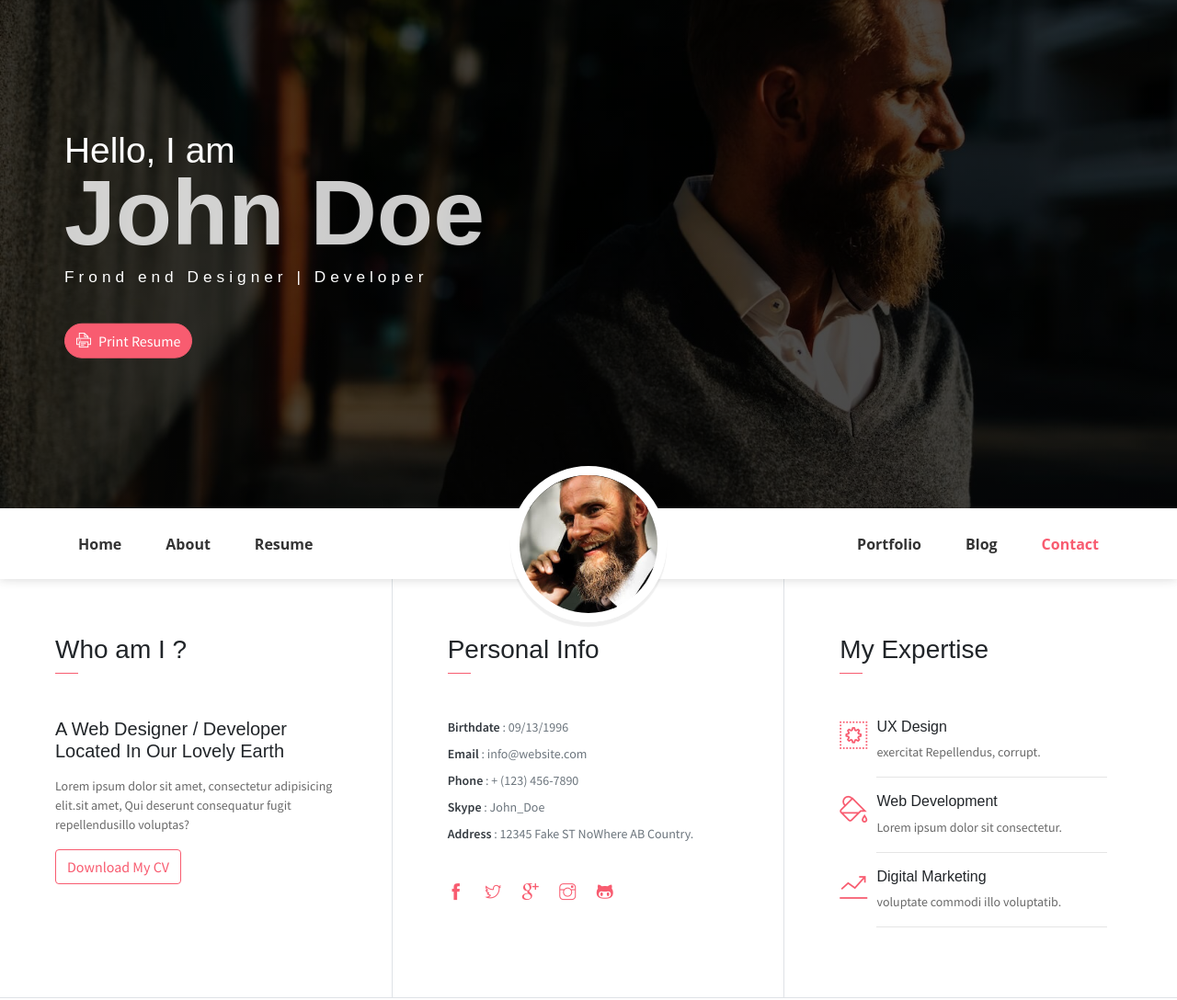
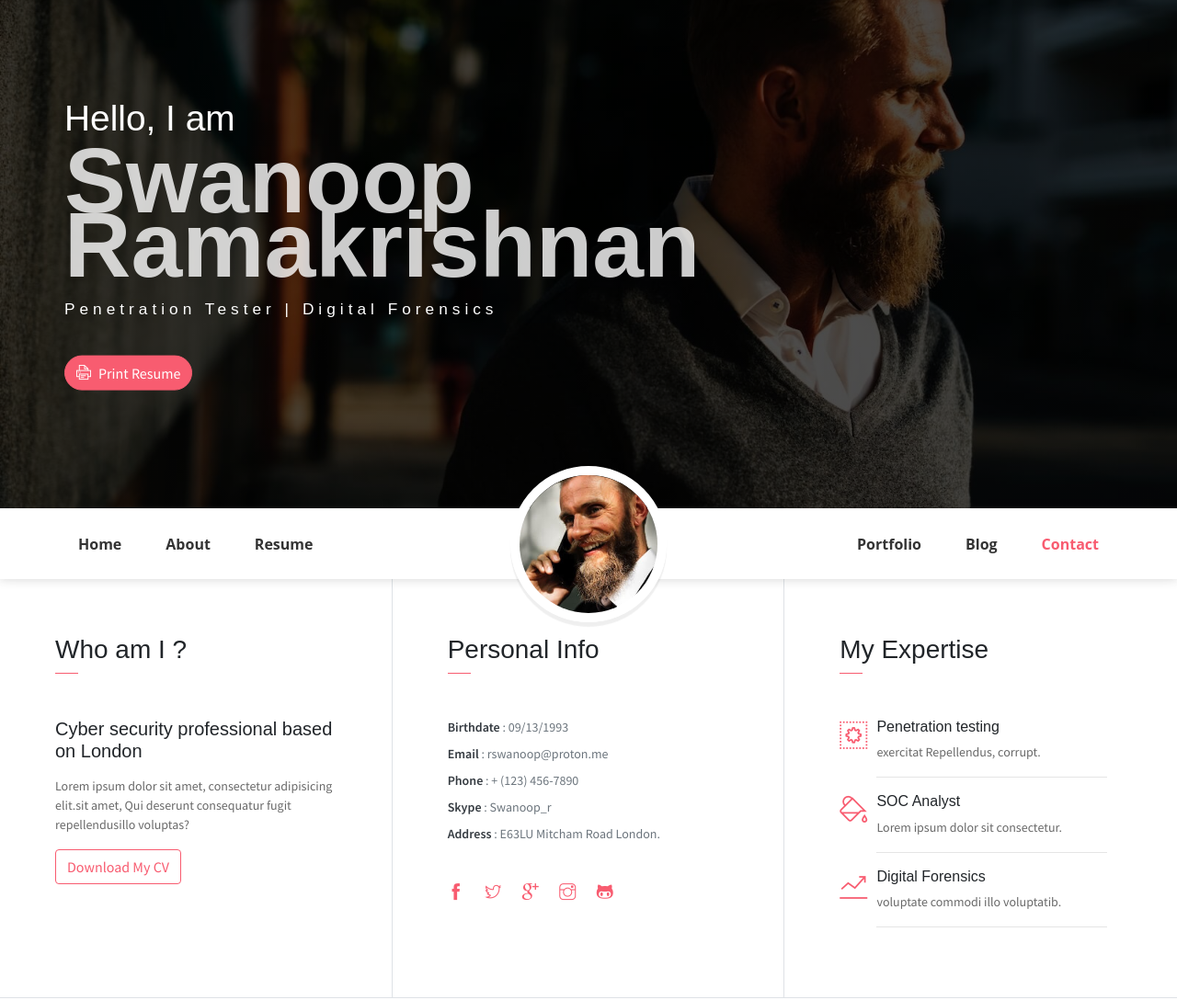
Before and after one commit to rswanoop/rswanoop.github.io, a plain HTML site: page index.html in a window 1280 px wide. Shown: the part 87-1175 px from the top of the page at 92% size. Drawn offline with Linux system fonts and the light colour scheme; some packages are replaced by stand-ins of ours; some icons are missing.

Commit message:
Name and details

```diff
--- a/index.html
+++ b/index.html
@@ -24,8 +24,8 @@
             </ul>
             <div class="header-content">
                 <h4 class="header-subtitle" >Hello, I am</h4>
-                <h1 class="header-title">John Doe</h1>
-                <h6 class="header-mono" >Frond end Designer | Developer</h6>
+                <h1 class="header-title">Swanoop Ramakrishnan </h1>
+                <h6 class="header-mono" >Penetration Tester | Digital Forensics</h6>
                 <button class="btn btn-primary btn-rounded"><i class="ti-printer pr-2"></i>Print Resume</button>
             </div>
         </div>
@@ -50,8 +50,8 @@
                 <ul class="navbar-nav brand">
                     <img src="assets/imgs/avatar.jpg" alt="" class="brand-img">
                     <li class="brand-txt">
-                        <h5 class="brand-title">John Doe</h5>
-                        <div class="brand-subtitle">Web Designer | Developer</div>
+                        <h5 class="brand-title">Swanoop Ramakrishnan</h5>
+                        <div class="brand-subtitle">Penetration Tester | Digital Forensics</div>
                     </li>
                 </ul>
                 <ul class="navbar-nav ml-auto">
@@ -73,7 +73,7 @@
             <div class="col-lg-4 about-card">
                 <h3 class="font-weight-light">Who am I ?</h3>
                 <span class="line mb-5"></span>
-                <h5 class="mb-3">A Web Designer / Developer Located In Our Lovely Earth</h5>
+                <h5 class="mb-3">Cyber security professional  based on London</h5>
                 <p class="mt-20">Lorem ipsum dolor sit amet, consectetur adipisicing elit.sit amet, Qui deserunt consequatur fugit repellendusillo voluptas?</p>
                 <button class="btn btn-outline-danger"><i class="icon-down-circled2 "></i>Download My CV</button>
             </div>
@@ -81,11 +81,11 @@
                 <h3 class="font-weight-light">Personal Info</h3>
                 <span class="line mb-5"></span>
                 <ul class="mt40 info list-unstyled">
-                    <li><span>Birthdate</span> : 09/13/1996</li>
-                    <li><span>Email</span> : info@website.com</li>
+                    <li><span>Birthdate</span> : 09/13/1993</li>
+                    <li><span>Email</span> : rswanoop@proton.me</li>
                     <li><span>Phone</span> : + (123) 456-7890</li>
-                    <li><span>Skype</span> : John_Doe </li>
-                    <li><span>Address</span> :  12345 Fake ST NoWhere AB Country.</li>
+                    <li><span>Skype</span> : Swanoop_r </li>
+                    <li><span>Address</span> :  E63LU Mitcham Road London.</li>
                 </ul>
                 <ul class="social-icons pt-3">
                     <li class="social-item"><a class="social-link" href="#"><i class="ti-facebook" aria-hidden="true"></i></a></li>
@@ -101,7 +101,7 @@
                 <div class="row">
                     <div class="col-1 text-danger pt-1"><i class="ti-widget icon-lg"></i></div>
                     <div class="col-10 ml-auto mr-3">
-                        <h6>UX Design</h6>
+                        <h6>Penetration testing</h6>
                         <p class="subtitle"> exercitat Repellendus,  corrupt.</p>
                         <hr>
                     </div>
@@ -109,7 +109,7 @@
                 <div class="row">
                     <div class="col-1 text-danger pt-1"><i class="ti-paint-bucket icon-lg"></i></div>
                     <div class="col-10 ml-auto mr-3">
-                        <h6>Web Development</h6>
+                        <h6>SOC Analyst</h6>
                         <p class="subtitle">Lorem ipsum dolor sit consectetur.</p>
                         <hr>
                     </div>
@@ -117,7 +117,7 @@
                 <div class="row">
                     <div class="col-1 text-danger pt-1"><i class="ti-stats-up icon-lg"></i></div>
                     <div class="col-10 ml-auto mr-3">
-                        <h6>Digital Marketing</h6>
+                        <h6>Digital Forensics</h6>
                         <p class="subtitle">voluptate commodi illo voluptatib.</p>
                         <hr>
                     </div>
@@ -140,11 +140,11 @@
                             </div>
                         </div>
                         <div class="card-body">
-                            <h6 class="title text-danger">2017 - Present</h6>
-                            <P>UX Developer</P>
+                            <h6 class="title text-danger">2022 - Present</h6>
+                            <P>MSc Cyber Secuirty and Forensics - University of Westminster</P>
                             <P class="subtitle">Lorem ipsum dolor sit amet, consectetur adipisicing elit. Nostrum recusandae, cupiditate ullam dolor ratione repellendus.aliquid repudiandae saepe!.</P>
                             <hr>
-                            <h6 class="title text-danger">2016 - 2017</h6>
+                            <h6 class="title text-danger">201 - 2017</h6>
                             <P>Front-end Developer</P>
                             <P class="subtitle">Lorem ipsum dolor sit amet, consectetur adipisicing elit. Nostrum recusandae, cupiditate ullam dolor ratione repellendus.aliquid repudiandae saepe!.</P>
                             <hr>
```
